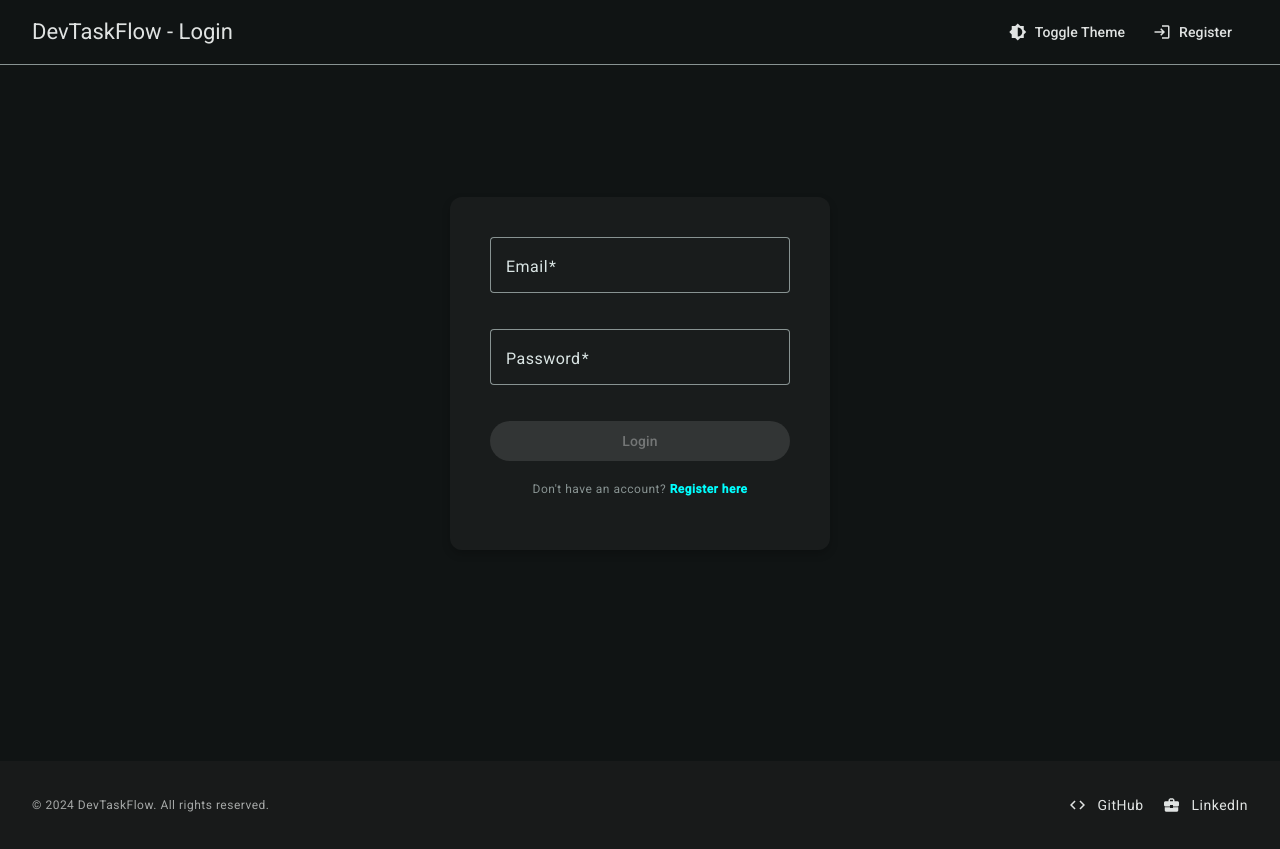
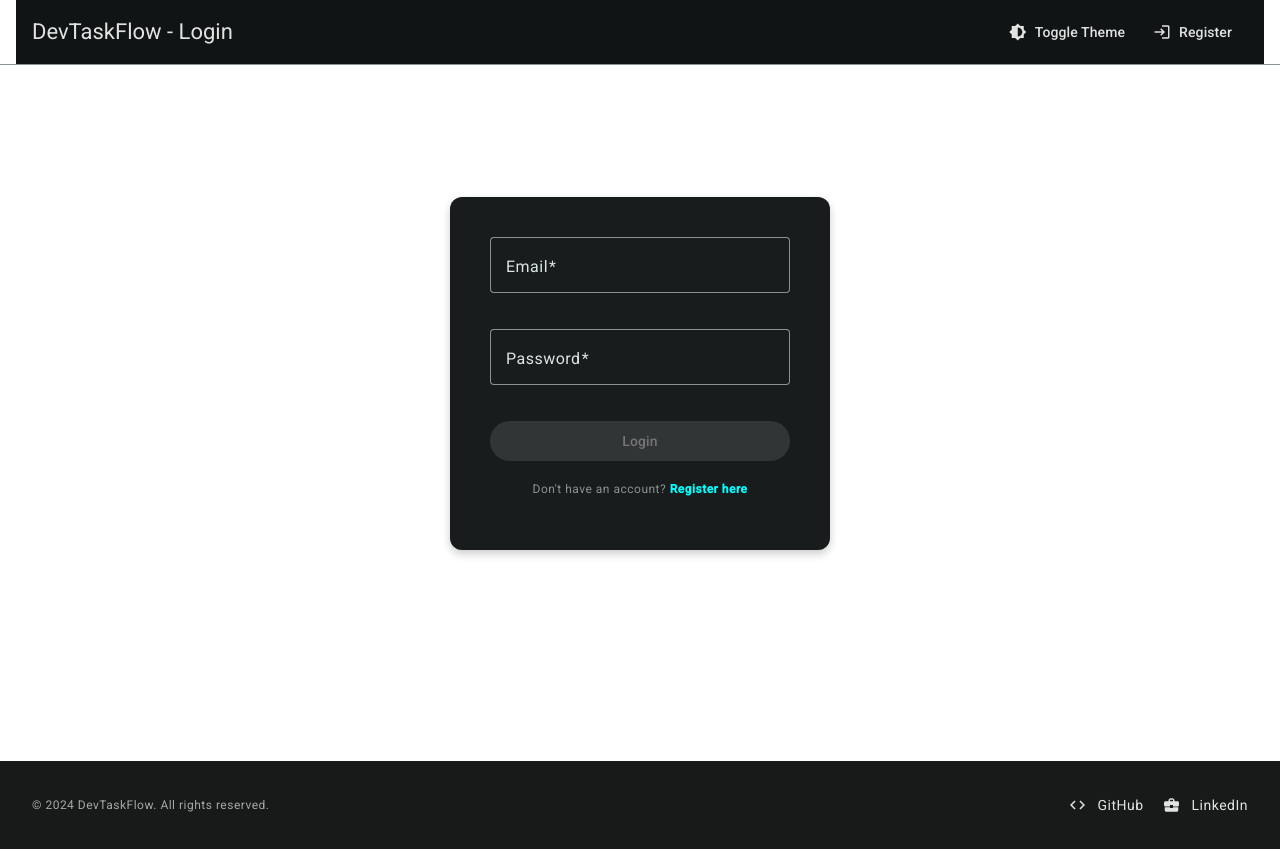
Before and after one commit to art2url/dev-task-flow, an Angular app: page /login in a window 1280 px wide. Built offline with nearby package versions, Linux system fonts and the light colour scheme.

Commit message:
Switched to Angular Material v17+ M3 theming, add dual-theme (Cyan/Orange & Azure/Blue), and update global resets

```diff
--- a/src/styles.scss
+++ b/src/styles.scss
@@ -1,3 +1,39 @@
+@use "@angular/material" as mat;
+
+@include mat.core();
+
+$defaultTheme: mat.define-theme(
+  (
+    color: (
+      theme-type: dark,
+      primary: mat.$cyan-palette,
+      tertiary: mat.$orange-palette,
+    ),
+  )
+);
+
+$azureBlueTheme: mat.define-theme(
+  (
+    color: (
+      theme-type: light,
+      primary: mat.$azure-palette,
+      tertiary: mat.$blue-palette,
+    ),
+  )
+);
+
+:root {
+  @include mat.all-component-colors($defaultTheme);
+  @include mat.all-component-typographies($defaultTheme);
+  @include mat.all-component-densities($defaultTheme);
+}
+
+.azure-blue-theme {
+  @include mat.all-component-colors($azureBlueTheme);
+  @include mat.all-component-typographies($azureBlueTheme);
+  @include mat.all-component-densities($azureBlueTheme);
+}
+
 body,
 h1,
 h2,
@@ -5,14 +41,14 @@ h3,
 p,
 ul,
 li {
+  margin: 0;
   padding: 0;
-  margin: 0;
 }
 
 html,
 body {
   height: 100%;
-  background-color: #101414;
+  background-color: var(--background-app);
   font-family: Roboto, "Helvetica Neue", sans-serif;
 }
 
@@ -26,3 +62,6 @@ body {
   flex: 1;
   padding-bottom: 80px;
 }
+
+@import "./styles/_variables.scss";
+@import "./styles/auth-form.scss";
```
